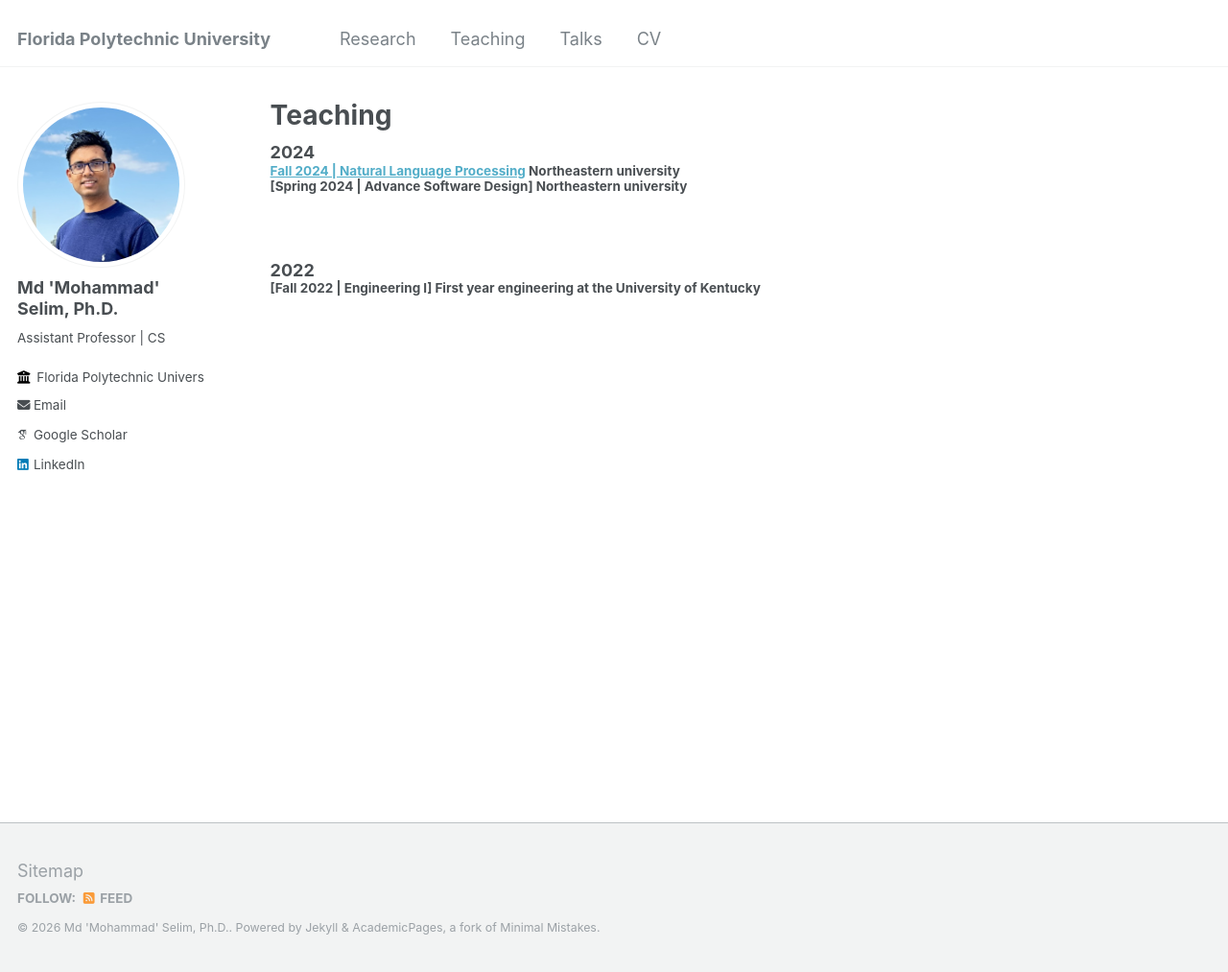
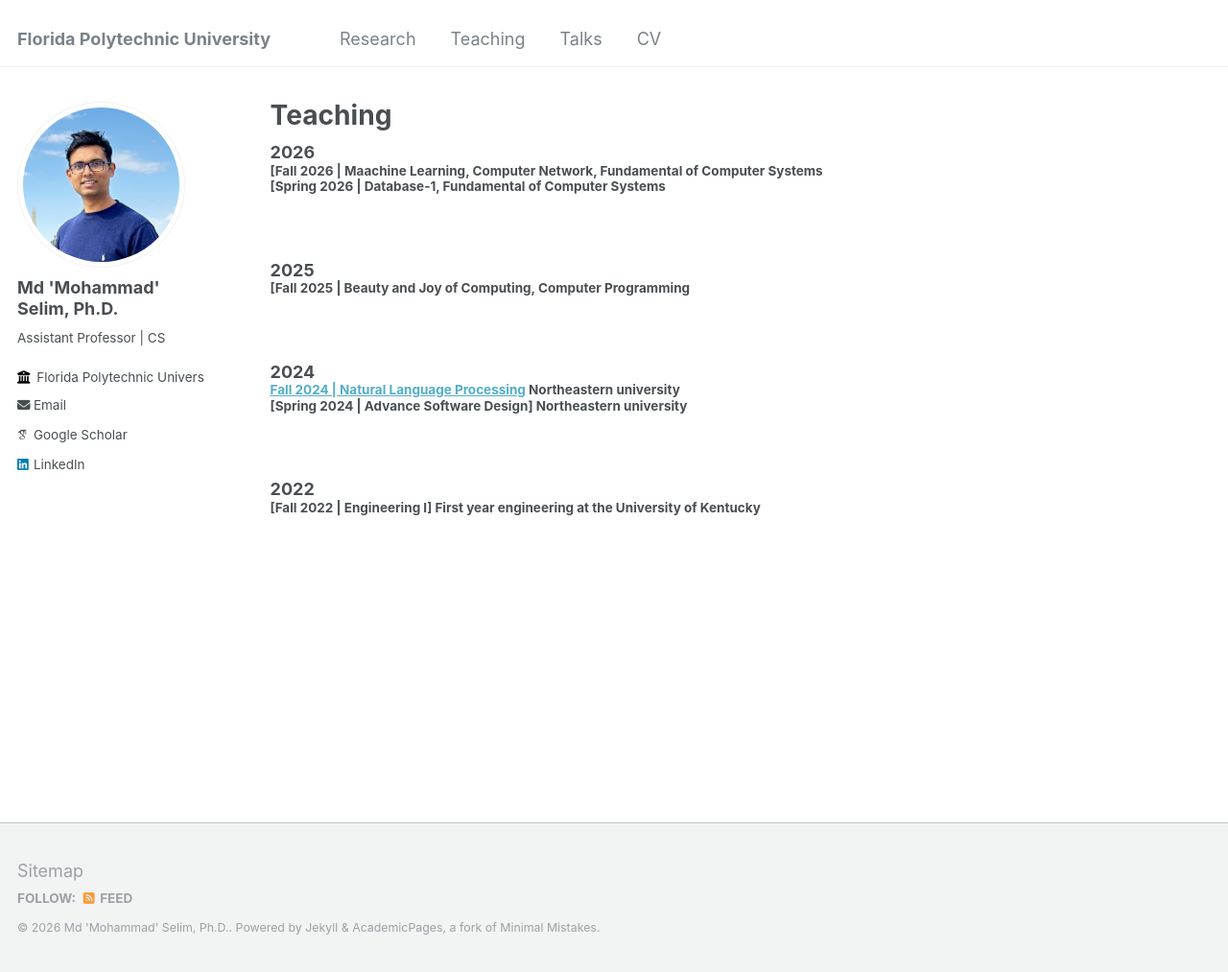
Before and after one commit to selimmd/selimmd.github.io, a Jekyll site: the page built from _pages/teaching.md, in a window 1280 px wide and 1013 px high. Shown: the whole window at 96% size. Built offline with Jekyll 4.4.1, drawn with Linux system fonts in a browser that asks for light colours; some web fonts are replaced.

Commit message:
Update teaching.md

```diff
--- a/_pages/teaching.md
+++ b/_pages/teaching.md
@@ -13,6 +13,15 @@ h2, h3, h4, h5, h6 {margin: 0;}
 
 {% include base_path %}
 
+### 2026
+#### [Fall 2026 | Maachine Learning, Computer Network, Fundamental of Computer Systems
+#### [Spring 2026 | Database-1, Fundamental of Computer Systems
+<br/>
+
+### 2025
+#### [Fall 2025 | Beauty and Joy of Computing, Computer Programming
+<br/>
+
 ### 2024
 #### [Fall 2024 | Natural Language Processing](https://selimmd.github.io/nlp2024/)  Northeastern university
 #### [Spring 2024 | Advance Software Design] Northeastern university
```
